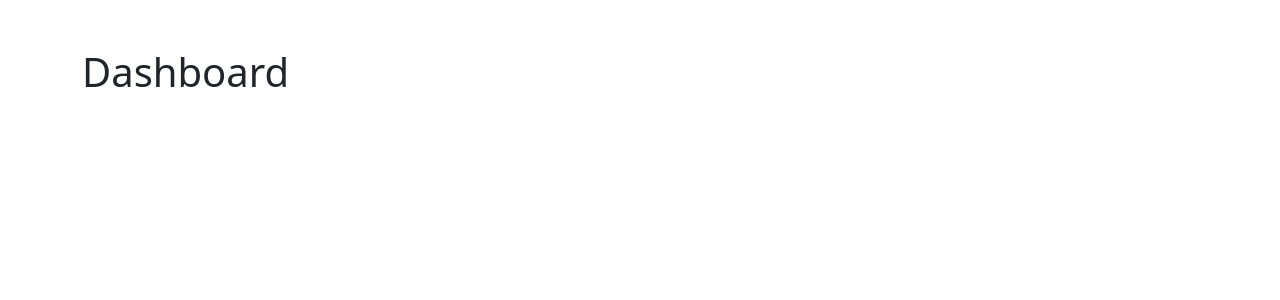
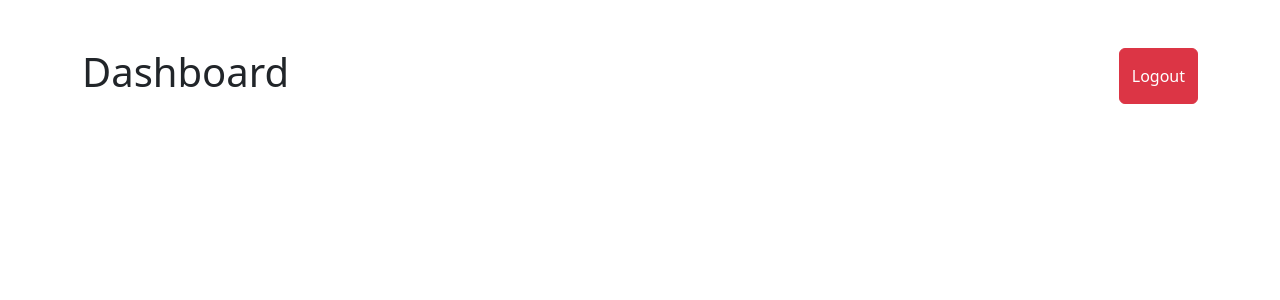
Before and after one commit to guhan0000/finance-saas, a Next.js app in the folder frontend/: page /dashboard in a window 1280 px wide. Shown: the top 300 px of the page. Built offline with nearby package versions, Linux system fonts and the light colour scheme; sample sign-in values are in the browser's storage.

Commit message:
implement protected frontend routes

```diff
--- a/frontend/app/dashboard/page.js
+++ b/frontend/app/dashboard/page.js
@@ -1,7 +1,28 @@
+"use client";
+
+import ProtectedRoute from "@/components/auth/ProtectedRoute";
+
+import { logout } from "@/lib/auth";
+
 export default function DashboardPage() {
   return (
-    <div className="container mt-5">
-      <h1>Dashboard</h1>
-    </div>
+    <ProtectedRoute>
+      <div className="container mt-5">
+
+        <div className="d-flex justify-content-between">
+
+          <h1>Dashboard</h1>
+
+          <button
+            onClick={logout}
+            className="btn btn-danger"
+          >
+            Logout
+          </button>
+
+        </div>
+
+      </div>
+    </ProtectedRoute>
   );
 }
--- /dev/null
+++ b/frontend/components/auth/ProtectedRoute.jsx
@@ -0,0 +1,21 @@
+"use client";
+
+import { useEffect } from "react";
+
+import { useRouter } from "next/navigation";
+
+import { getToken } from "@/lib/auth";
+
+export default function ProtectedRoute({ children }) {
+  const router = useRouter();
+
+  useEffect(() => {
+    const token = getToken();
+
+    if (!token) {
+      router.push("/login");
+    }
+  }, [router]);
+
+  return children;
+}
--- /dev/null
+++ b/frontend/lib/auth.js
@@ -0,0 +1,13 @@
+export const getToken = () => {
+  if (typeof window === "undefined") {
+    return null;
+  }
+
+  return localStorage.getItem("accessToken");
+};
+
+export const logout = () => {
+  localStorage.removeItem("accessToken");
+
+  window.location.href = "/login";
+};
```
